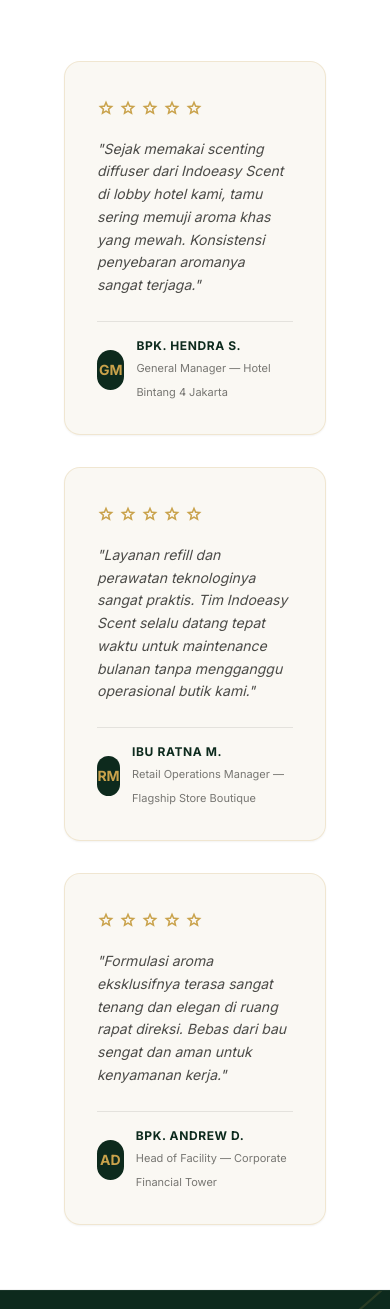
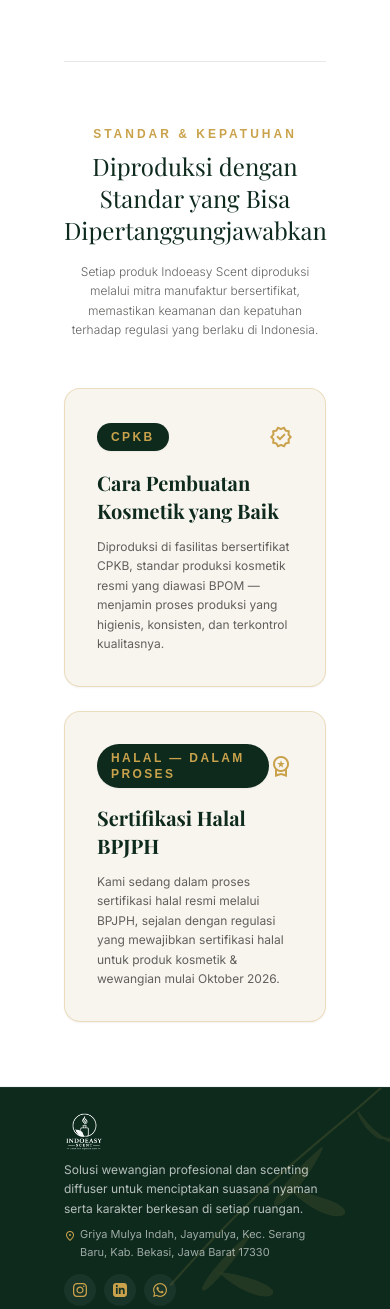
Before and after one commit to hafidnajmi/idesy-scent, a plain HTML site: page index.html in a window 390 px wide. Shown: the part 5807-7116 px from the top of the page. Drawn offline with nearby package versions, Linux system fonts and the light colour scheme; a web font is replaced by a local one.

Commit message:
Feat: Replace unverified testimonials section with Standar & Jaminan Kualitas certification section (CPKB & Halal dalam proses)

```diff
--- a/index.html
+++ b/index.html
@@ -474,67 +474,43 @@
                 </div>
             </div>
 
-            <!-- Client Testimonials Grid -->
-            <div class="grid grid-cols-1 md:grid-cols-3 gap-8 reveal">
-                <!-- Testimonial 1 -->
-                <div class="p-8 bg-[#F7F3EC]/60 border border-antique-gold/20 rounded-2xl flex flex-col justify-between shadow-sm relative">
-                    <div class="flex text-antique-gold mb-4 gap-1">
-                        <span class="material-symbols-outlined !text-lg">star</span>
-                        <span class="material-symbols-outlined !text-lg">star</span>
-                        <span class="material-symbols-outlined !text-lg">star</span>
-                        <span class="material-symbols-outlined !text-lg">star</span>
-                        <span class="material-symbols-outlined !text-lg">star</span>
-                    </div>
-                    <p class="font-sans text-sm text-charcoal/80 italic leading-relaxed mb-6">
-                        "Sejak memakai scenting diffuser dari Indoeasy Scent di lobby hotel kami, tamu sering memuji aroma khas yang mewah. Konsistensi penyebaran aromanya sangat terjaga."
+            <!-- Section: Standar & Jaminan Kualitas (BAGIAN CERTIFICATION) -->
+            <div class="mt-16 border-t border-charcoal/10 pt-16">
+                <div class="text-center max-w-2xl mx-auto mb-12 reveal">
+                    <span class="font-label-caps text-antique-gold font-bold text-xs md:text-sm uppercase tracking-[0.25em] block mb-2">STANDAR &amp; KEPATUHAN</span>
+                    <h2 class="font-serif text-2xl md:text-4xl text-[#0D2A1D] mb-4">Diproduksi dengan Standar yang Bisa Dipertanggungjawabkan</h2>
+                    <p class="font-sans text-xs md:text-sm text-charcoal/70 leading-relaxed font-light">
+                        Setiap produk Indoeasy Scent diproduksi melalui mitra manufaktur bersertifikat, memastikan keamanan dan kepatuhan terhadap regulasi yang berlaku di Indonesia.
                     </p>
-                    <div class="border-t border-charcoal/10 pt-4 flex items-center gap-3">
-                        <div class="w-10 h-10 rounded-full bg-[#0D2A1D] text-antique-gold flex items-center justify-center font-bold text-sm">GM</div>
+                </div>
+
+                <!-- 2 Certification Cards Grid -->
+                <div class="grid grid-cols-1 md:grid-cols-2 gap-6 md:gap-8 max-w-4xl mx-auto reveal">
+                    <!-- Card 1: CPKB -->
+                    <div class="bg-[#F7F3EC]/80 border border-antique-gold/30 rounded-2xl p-8 shadow-sm hover:border-antique-gold hover:shadow-md transition-all duration-300 flex flex-col justify-between">
                         <div>
-                            <h5 class="font-bold text-xs text-[#0D2A1D] uppercase tracking-wider">Bpk. Hendra S.</h5>
-                            <span class="text-[11px] text-charcoal/60">General Manager — Hotel Bintang 4 Jakarta</span>
+                            <div class="flex items-center justify-between mb-4">
+                                <span class="font-label-caps text-xs font-bold text-antique-gold tracking-[0.2em] uppercase bg-[#0D2A1D] px-3.5 py-1.5 rounded-full shadow-sm">CPKB</span>
+                                <span class="material-symbols-outlined text-antique-gold !text-2xl">verified</span>
+                            </div>
+                            <h3 class="font-serif text-xl font-bold text-[#0D2A1D] mb-3">Cara Pembuatan Kosmetik yang Baik</h3>
+                            <p class="font-sans text-xs md:text-sm text-charcoal/70 leading-relaxed">
+                                Diproduksi di fasilitas bersertifikat CPKB, standar produksi kosmetik resmi yang diawasi BPOM — menjamin proses produksi yang higienis, konsisten, dan terkontrol kualitasnya.
+                            </p>
                         </div>
                     </div>
-                </div>
 
-                <!-- Testimonial 2 -->
-                <div class="p-8 bg-[#F7F3EC]/60 border border-antique-gold/20 rounded-2xl flex flex-col justify-between shadow-sm relative">
-                    <div class="flex text-antique-gold mb-4 gap-1">
-                        <span class="material-symbols-outlined !text-lg">star</span>
-                        <span class="material-symbols-outlined !text-lg">star</span>
-                        <span class="material-symbols-outlined !text-lg">star</span>
-                        <span class="material-symbols-outlined !text-lg">star</span>
-                        <span class="material-symbols-outlined !text-lg">star</span>
-                    </div>
-                    <p class="font-sans text-sm text-charcoal/80 italic leading-relaxed mb-6">
-                        "Layanan refill dan perawatan teknologinya sangat praktis. Tim Indoeasy Scent selalu datang tepat waktu untuk maintenance bulanan tanpa mengganggu operasional butik kami."
-                    </p>
-                    <div class="border-t border-charcoal/10 pt-4 flex items-center gap-3">
-                        <div class="w-10 h-10 rounded-full bg-[#0D2A1D] text-antique-gold flex items-center justify-center font-bold text-sm">RM</div>
+                    <!-- Card 2: Halal (Dalam Proses) -->
+                    <div class="bg-[#F7F3EC]/80 border border-antique-gold/30 rounded-2xl p-8 shadow-sm hover:border-antique-gold hover:shadow-md transition-all duration-300 flex flex-col justify-between">
                         <div>
-                            <h5 class="font-bold text-xs text-[#0D2A1D] uppercase tracking-wider">Ibu Ratna M.</h5>
-                            <span class="text-[11px] text-charcoal/60">Retail Operations Manager — Flagship Store Boutique</span>
-                        </div>
-                    </div>
-                </div>
-
-                <!-- Testimonial 3 -->
-                <div class="p-8 bg-[#F7F3EC]/60 border border-antique-gold/20 rounded-2xl flex flex-col justify-between shadow-sm relative">
-                    <div class="flex text-antique-gold mb-4 gap-1">
-                        <span class="material-symbols-outlined !text-lg">star</span>
-                        <span class="material-symbols-outlined !text-lg">star</span>
-                        <span class="material-symbols-outlined !text-lg">star</span>
-                        <span class="material-symbols-outlined !text-lg">star</span>
-                        <span class="material-symbols-outlined !text-lg">star</span>
-                    </div>
-                    <p class="font-sans text-sm text-charcoal/80 italic leading-relaxed mb-6">
-                        "Formulasi aroma eksklusifnya terasa sangat tenang dan elegan di ruang rapat direksi. Bebas dari bau sengat dan aman untuk kenyamanan kerja."
-                    </p>
-                    <div class="border-t border-charcoal/10 pt-4 flex items-center gap-3">
-                        <div class="w-10 h-10 rounded-full bg-[#0D2A1D] text-antique-gold flex items-center justify-center font-bold text-sm">AD</div>
-                        <div>
-                            <h5 class="font-bold text-xs text-[#0D2A1D] uppercase tracking-wider">Bpk. Andrew D.</h5>
-                            <span class="text-[11px] text-charcoal/60">Head of Facility — Corporate Financial Tower</span>
+                            <div class="flex items-center justify-between mb-4">
+                                <span class="font-label-caps text-xs font-bold text-antique-gold tracking-[0.2em] uppercase bg-[#0D2A1D] px-3.5 py-1.5 rounded-full shadow-sm">HALAL — DALAM PROSES</span>
+                                <span class="material-symbols-outlined text-antique-gold !text-2xl">workspace_premium</span>
+                            </div>
+                            <h3 class="font-serif text-xl font-bold text-[#0D2A1D] mb-3">Sertifikasi Halal BPJPH</h3>
+                            <p class="font-sans text-xs md:text-sm text-charcoal/70 leading-relaxed">
+                                Kami sedang dalam proses sertifikasi halal resmi melalui BPJPH, sejalan dengan regulasi yang mewajibkan sertifikasi halal untuk produk kosmetik &amp; wewangian mulai Oktober 2026.
+                            </p>
                         </div>
                     </div>
                 </div>
```
